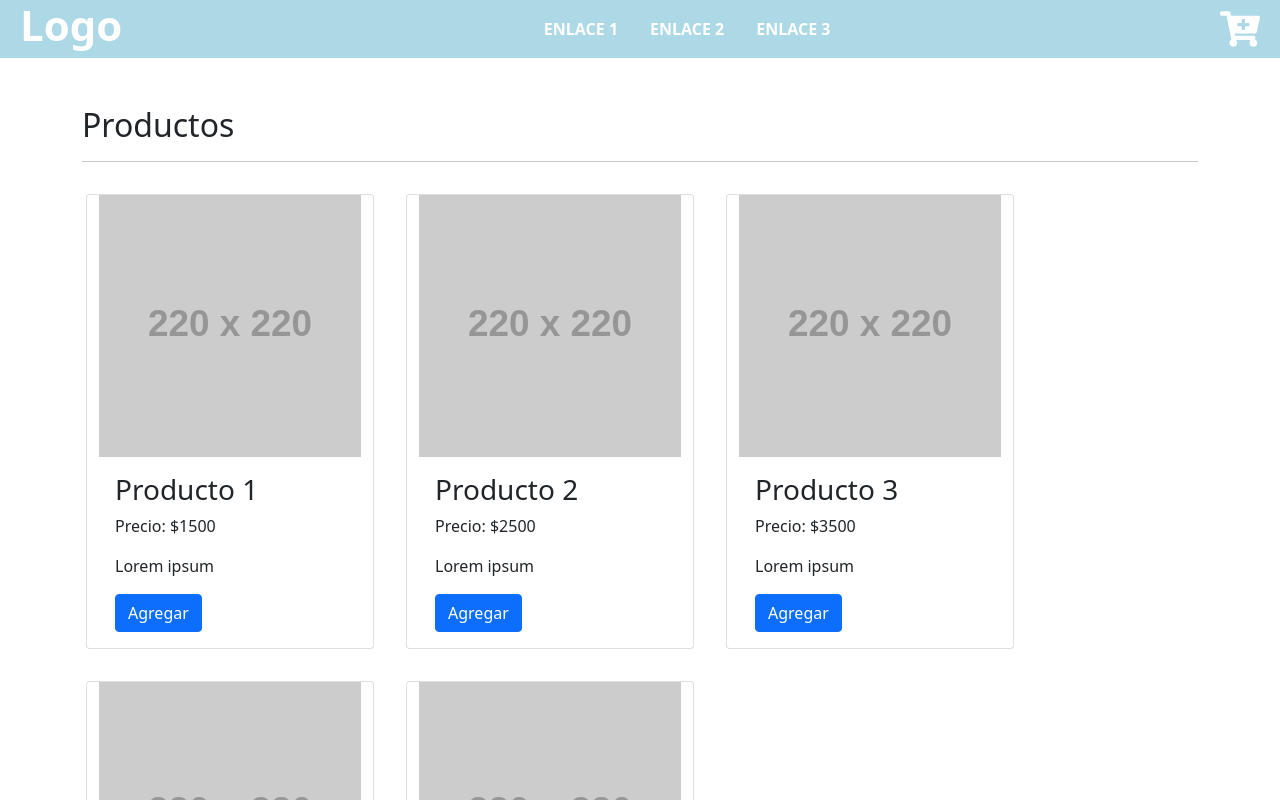
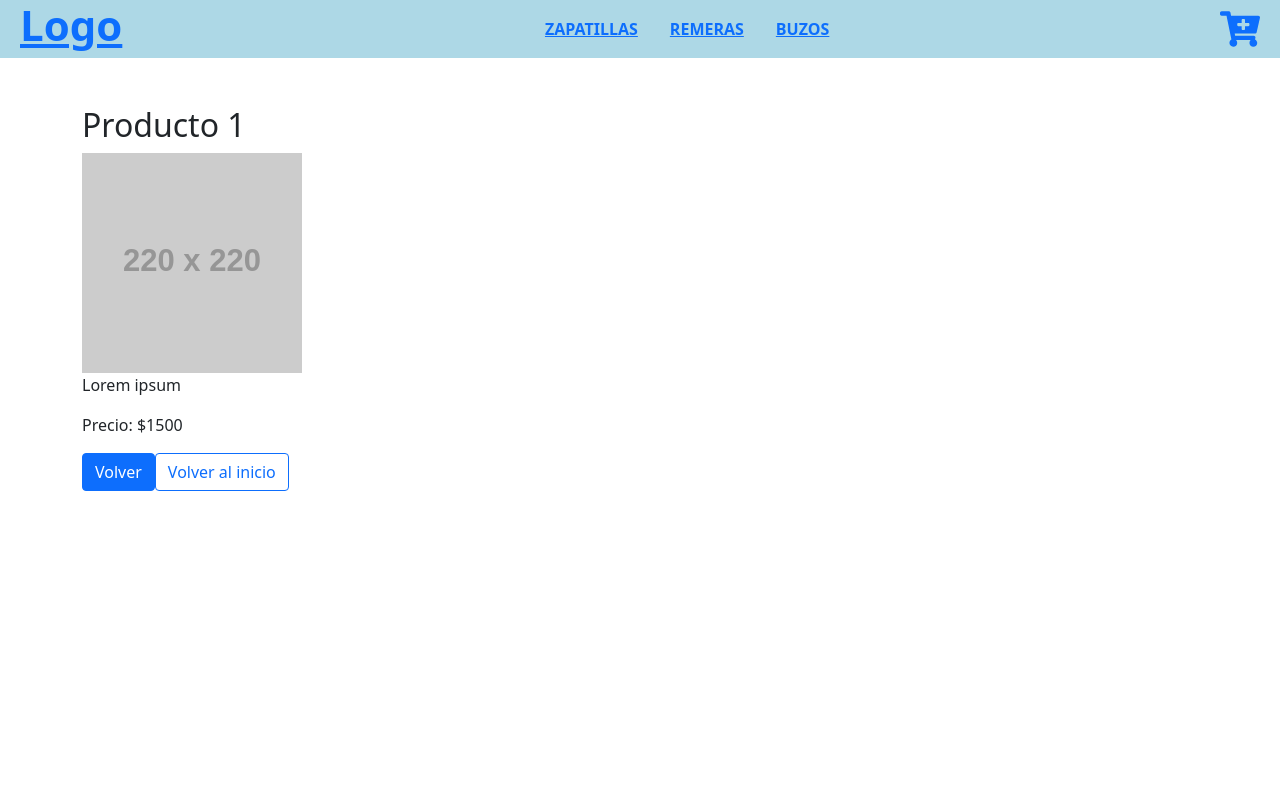
Before and after one commit to CLanusse/RJ16985, a React (Create React App) app: page /detail/1 in a window 1280 px wide. Shown: the top 800 px of the page. Built offline with nearby package versions, Linux system fonts and the light colour scheme.

Commit message:
React router

```diff
--- a/package.json
+++ b/package.json
@@ -12,6 +12,7 @@
     "react-bootstrap": "^2.0.1",
     "react-dom": "^17.0.2",
     "react-icons": "^4.3.1",
+    "react-router-dom": "^6.0.2",
     "react-scripts": "4.0.3",
     "web-vitals": "^1.1.2"
   },
--- a/src/App.js
+++ b/src/App.js
@@ -2,18 +2,34 @@
 import  { NavBar }  from './components/NavBar/NavBar'
 import 'bootstrap/dist/css/bootstrap.min.css';
 import { ItemListContainer } from './components/ItemListContainer/ItemListContainer';
+import { BrowserRouter, Route, Routes, Navigate } from 'react-router-dom';
+import { ItemDetailContainer } from './components/ItemDetailContainer/ItemDetailContainer';
+import { CartView } from './components/CartView/CartView';
+import { AppRouter } from './router/AppRouter';
 
 function App() {
 
+
   return (
-    <>
-      <NavBar/>
-      <ItemListContainer/>
+      <BrowserRouter>
+
+          <NavBar/>
+          <AppRouter/>
+
+          {/* <Footer/> */}
 
 
-
-    </>
+      </BrowserRouter>
   );
 }
 
 export default App;
+
+
+/* <Routes>
+    <Route path="/" element={ <ItemListContainer /> }/>
+    <Route path="/productos/:catId" element={ <ItemListContainer /> }/>
+    <Route path="/detail/:itemId" element={ <ItemDetailContainer />} />
+    <Route path="/cart" element={ <CartView /> } />
+    <Route path="*" element={ <Navigate to="/" /> } />
+  </Routes> */
--- /dev/null
+++ b/src/components/CartView/CartView.js
@@ -0,0 +1,9 @@
+import React from 'react'
+
+export const CartView = () => {
+    return (
+        <div className="container my-5">
+            <h2>Cart View</h2>
+        </div>
+    )
+}
--- a/src/components/Item/Item.js
+++ b/src/components/Item/Item.js
@@ -1,6 +1,7 @@
 import React from 'react'
+import { Link } from 'react-router-dom'
 
-export const Item = ({id, name, img, desc, price}) => {
+export const Item = ({id, name, img, desc, price, category}) => {
 
     return (
         <article key={id} className="card m-3" style={{width: "18rem"}}>
@@ -9,7 +10,8 @@
                 <h3 className="card-title">{name}</h3>
                 <p className="card-text">Precio: ${price}</p>
                 <p className="card-text">{desc}</p>
-                <button className="btn btn-primary">Agregar</button>
+                <p className="card-text">{category}</p>
+                <Link to={`/detail/${id}`} className="btn btn-primary">Ver más</Link>
             </div>
         </article>
     )
--- /dev/null
+++ b/src/components/ItemDetail/ItemDetail.js
@@ -0,0 +1,29 @@
+import React from 'react'
+import { useNavigate } from 'react-router'
+
+export const ItemDetail = ({id, name, img, desc, price, category}) => {
+
+    const navigate = useNavigate()
+
+    const handleVolver = () => {
+        navigate(-1)
+    }
+
+    const handleVolverInicio = () => {
+        navigate('/')
+    }
+
+    return (
+        <div>
+            <h2>{name}</h2>
+            <img src={img} alt={name}/>
+            <p>{desc}</p>
+            <p>Precio: ${price}</p>
+
+            {/* contador con opcion de agregar */}
+
+            <button className="btn btn-primary" onClick={handleVolver}>Volver</button>
+            <button className="btn btn-outline-primary" onClick={handleVolverInicio}>Volver al inicio</button>
+        </div>
+    )
+}
--- /dev/null
+++ b/src/components/ItemDetailContainer/ItemDetailContainer.js
@@ -0,0 +1,37 @@
+import React, { useEffect, useState } from 'react'
+import { useParams } from 'react-router'
+import { pedirDatos } from '../../helpers/pedirDatos'
+import { ItemDetail } from '../ItemDetail/ItemDetail'
+
+export const ItemDetailContainer = () => {
+
+    const [item, setItem] = useState()
+    const [loading, setLoading] = useState(false)
+
+    const { itemId } = useParams()
+
+    useEffect(()=>{
+
+        setLoading(true)
+
+        pedirDatos()
+            .then( resp => {
+                setItem( resp.find( prod => prod.id === Number(itemId)) )
+            })
+            .finally(()=>{
+                setLoading(false)
+            })
+    }, [])
+
+    return (
+        <div className="container my-5">
+            {
+                loading
+                 ? <h2>Cargando...</h2>
+                 : <ItemDetail {...item}/>
+            }
+
+
+        </div>
+    )
+}
--- a/src/components/ItemListContainer/ItemListContainer.js
+++ b/src/components/ItemListContainer/ItemListContainer.js
@@ -1,4 +1,5 @@
 import React, { useEffect, useState } from 'react'
+import { useParams } from 'react-router'
 import { pedirDatos } from '../../helpers/pedirDatos'
 import { ItemList } from '../ItemList/ItemList'
 
@@ -7,12 +8,19 @@
     const [loading, setLoading] = useState(false)
     const [productos, setProductos] = useState([])
 
+    const { catId } = useParams()
+
     useEffect(() => {
 
         setLoading(true)
         pedirDatos()
             .then( (resp) => {
-                setProductos(resp)
+
+                if (!catId) {
+                    setProductos(resp)
+                } else {
+                    setProductos( resp.filter( prod => prod.category === catId) )
+                }
             })
             .catch( (error) => {
                 console.log(error)
@@ -21,7 +29,7 @@
                 setLoading(false)
             })
 
-    }, [])
+    }, [catId])
 
     return (
         <>
--- a/src/components/NavBar/NavBar.js
+++ b/src/components/NavBar/NavBar.js
@@ -1,3 +1,4 @@
+import { Link } from 'react-router-dom'
 import { CartWidget } from '../CartWidget/CartWidget'
 import './NavBar.scss'
 
@@ -7,17 +8,18 @@
     return (
 
     <header className="header">
-        <h1>Logo</h1>
+        <Link to="/"><h1>Logo</h1></Link>
 
         <nav>
             <ul>
-                <li>Enlace 1</li>
-                <li>Enlace 2</li>
-                <li>Enlace 3</li>
+                <li><Link to="productos/zapatillas">Zapatillas</Link></li>
+                <li><Link to="productos/remeras">Remeras</Link></li>
+                <li><Link to="productos/buzos">Buzos</Link></li>
             </ul>
         </nav>
 
-        <CartWidget/>
+        <Link to="cart"><CartWidget/></Link>
+
     </header>
     )
 }
--- a/src/data/stock.js
+++ b/src/data/stock.js
@@ -5,6 +5,7 @@
         name: "Producto 1",
         desc: "Lorem ipsum",
         img: "https://via.placeholder.com/220",
+        category: 'zapatillas'
     },
     {
         id: 2,
@@ -12,6 +13,7 @@
         name: "Producto 2",
         desc: "Lorem ipsum",
         img: "https://via.placeholder.com/220",
+        category: 'zapatillas'
     },
     {
         id: 3,
@@ -19,6 +21,7 @@
         name: "Producto 3",
         desc: "Lorem ipsum",
         img: "https://via.placeholder.com/220",
+        category: 'remeras'
     },
     {
         id: 4,
@@ -26,6 +29,7 @@
         name: "Producto 4",
         desc: "Lorem ipsum",
         img: "https://via.placeholder.com/220",
+        category: 'remeras'
     },
     {
         id: 5,
@@ -33,5 +37,6 @@
         name: "Producto 5",
         desc: "Lorem ipsum",
         img: "https://via.placeholder.com/220",
+        category: 'buzos'
     },
 ]
--- /dev/null
+++ b/src/router/AppRouter.js
@@ -0,0 +1,18 @@
+import React from 'react'
+import { Navigate, useRoutes } from 'react-router'
+import { CartView } from '../components/CartView/CartView'
+import { ItemDetailContainer } from '../components/ItemDetailContainer/ItemDetailContainer'
+import { ItemListContainer } from '../components/ItemListContainer/ItemListContainer'
+
+export const AppRouter = () => {
+
+    const routes = useRoutes([
+        {path: "/", element: <ItemListContainer/>},
+        {path: "/productos/:catId", element: <ItemListContainer/>},
+        {path: "/detail/:itemId", element: <ItemDetailContainer/>},
+        {path: "/cart", element: <CartView/>},
+        {path: "*", element: <Navigate to="/"/>}
+    ])
+
+    return routes
+}
```
Also changed, not shown: 1 other file (tests, documents, lock files or other folders).
